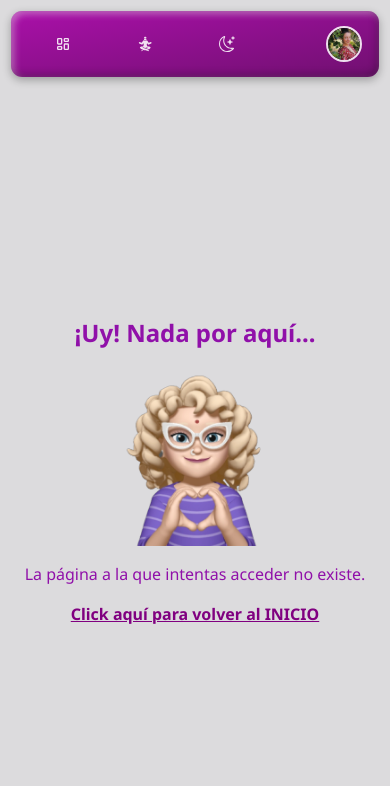
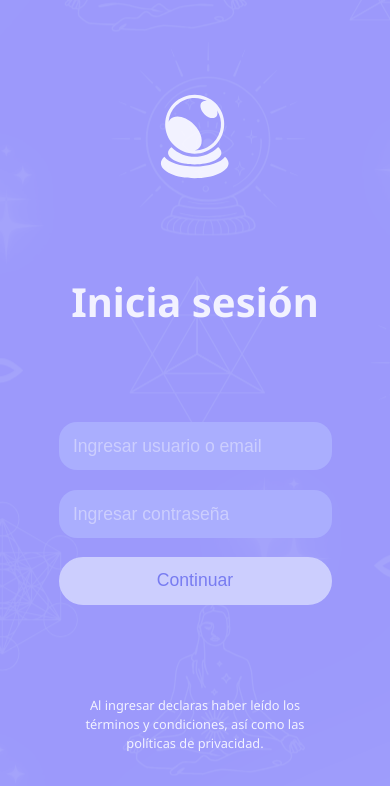
Before and after one commit to tomasjibaja/edb0.1, a React (Vite) app: page /login in a window 390 px wide. Shown: the top 786 px of the page. Built offline with nearby package versions, Linux system fonts and the light colour scheme.

Commit message:
agregada login-page, mobile y rutas publicas y de usuario (solo el front)

```diff
--- a/src/App.jsx
+++ b/src/App.jsx
@@ -1,7 +1,5 @@
 import { useState, useEffect } from 'react';
 import Router from './router/Router'
-import Sidebar from './components/Sidebar'
-import Loading from './components/Loading'
 import './App.css'
 
 function App() {
@@ -15,8 +13,6 @@ function App() {
   return (
     <>
       <div className="main">
-        {isLoading && <Loading />}
-        <Sidebar />
         <Router />
       </div>
     </>
--- /dev/null
+++ b/src/components/LoginForm.css
@@ -0,0 +1,106 @@
+.login-form {
+  position: fixed;
+  top: 0;
+  right: 0;
+  height: 100%;
+  width: 36%;
+  background-color: #999afa;
+  display: flex;
+  flex-direction: column;
+  align-items: center;
+  justify-content: space-evenly;
+  overflow: hidden;
+}
+
+.login-form--bkg {
+  position: absolute;
+  z-index: -1;
+  opacity: .2;
+  animation: login-bkg 90s ease-in-out infinite;
+}
+
+.login-form > svg {
+  width: 90px;
+  height: 90px;
+  animation: login-glare 30s linear infinite;
+}
+
+.login-form > h3 {
+  font-size: 2.5rem;
+  margin: 0;
+}
+
+.login-form > form {
+  display: flex;
+  flex-direction: column;
+  align-items: center;
+  justify-content: center;
+  width: 70%;
+  gap: 1.2rem;
+}
+
+.login-form > form > input {
+  box-sizing: border-box;
+  width: 100%;
+  line-height: 3rem;
+  font-size: 1.1rem;
+  font-weight: 200;
+  padding: 0 .9rem;
+  border-radius: 18px;
+  border: none;
+  background-color: #aaaefe;
+  outline: none;
+}
+
+.login-form > form > input:focus {
+  outline: 1px solid #cccefe;
+}
+
+.login-form > form > input::placeholder {
+  color: #cccefe;
+}
+
+.login-form > form > button {
+  margin: 0;
+  width: 100%;
+  height: 3rem;
+  border-radius: 30px;
+  background-color: #cccefe;
+  border: 2px solid #cccefe;
+  color: #787cf1;
+  font-size: 1.1rem;
+  font-weight: 200;
+  cursor: pointer;
+  transition: all .3s ease-in-out;
+}
+
+.login-form > form > button:hover {
+  background-color: #bbbefe;
+}
+
+.login--footer {
+  width: 60%;
+  font-size: .8rem;
+}
+
+@keyframes login-bkg {
+  0% {transform: translateY(-90px);}
+  50% {transform: translateY(90px);}
+  100% {transform: translateY(-90px);}
+}
+
+@keyframes login-glare {
+  0% {filter: drop-shadow(0 0 3px transparent);}
+  68% {filter: drop-shadow(0 0 3px transparent);}
+  69% {filter: drop-shadow(0 0 3px white);}
+  70% {filter: drop-shadow(0 0 3px transparent);}
+  71% {filter: drop-shadow(0 0 7px white);}
+  72% {filter: drop-shadow(0 0 3px transparent);}
+  100% {filter: drop-shadow(0 0 3px transparent);}
+}
+
+@media (max-width: 800px) {
+  .login-form {
+    width: 100%;
+  }
+}
--- /dev/null
+++ b/src/components/LoginForm.jsx
@@ -0,0 +1,24 @@
+import React from 'react'
+import { GiCrystalBall } from "react-icons/gi";
+import { Link } from 'react-router-dom'
+import './LoginForm.css'
+
+const LoginForm = () => {
+  return (
+    <div className='login-form'>
+      <img className='login-form--bkg' src="./login-bkg.png" alt="" />
+      <GiCrystalBall />
+      <h3>Inicia sesión</h3>
+      <form action="/">
+        <input placeholder='Ingresar usuario o email' type="text" />
+        <input placeholder='Ingresar contraseña' type="password" />
+        <button>Continuar</button>
+      </form>
+      <span className="login--footer">
+        Al ingresar declaras haber leído los términos y condiciones, así como las políticas de privacidad.
+      </span>
+    </div>
+  )
+}
+
+export default LoginForm
--- /dev/null
+++ b/src/components/PublicRoute.jsx
@@ -0,0 +1,11 @@
+import React from 'react'
+
+const PublicRoute = ({children}) => {
+  return (
+    <>
+      {children}
+    </>
+  )
+}
+
+export default PublicRoute
--- a/src/components/Sidebar.jsx
+++ b/src/components/Sidebar.jsx
@@ -15,7 +15,7 @@ const Sidebar = () => {
         <img src="./lu-bio.jpeg" alt="" onClick={() => setAccountMenu(!accountMenu)}/>
         {accountMenu && <div className="account-menu" onMouseLeave={() => setAccountMenu(!accountMenu)}>
           <Link to={'/cuenta'} onClick={() => setAccountMenu(!accountMenu)}>Tu cuenta</Link>
-          <Link to={'/logout'} onClick={() => setAccountMenu(!accountMenu)}>Cerrar sesión</Link>
+          <Link to={'/login'} onClick={() => setAccountMenu(!accountMenu)}>Cerrar sesión</Link>
         </div>}
       </div>
       <div className="icons">
--- /dev/null
+++ b/src/components/UserRoute.jsx
@@ -0,0 +1,13 @@
+import React from 'react'
+import Sidebar from './Sidebar'
+
+const UserRoute = ({children}) => {
+  return (
+    <>
+      <Sidebar />
+      {children}
+    </>
+  )
+}
+
+export default UserRoute
--- /dev/null
+++ b/src/pages/Login.css
@@ -0,0 +1,21 @@
+.login--img {
+  position: fixed;
+  top: 0;
+  left: 0;
+  height: 100%;
+  min-width: 64%;
+  object-fit: cover;
+  animation: login-brightness 18s ease-in-out infinite;
+}
+
+@keyframes login-brightness {
+  0% {filter: brightness(.93);}
+  50% {filter: brightness(.7);}
+  100% {filter: brightness(.93);}
+}
+
+@media (max-width: 800px) {
+  .login--img {
+    display: none;
+  }
+}
--- /dev/null
+++ b/src/pages/Login.jsx
@@ -0,0 +1,14 @@
+import React from 'react'
+import LoginForm from '../components/LoginForm'
+import './Login.css'
+
+const Login = () => {
+  return (
+    <div className='login'>
+      <img src="./login.png" alt="login-img" className="login--img" />
+      <LoginForm />
+    </div>
+  )
+}
+
+export default Login
--- a/src/pages/Meditations.css
+++ b/src/pages/Meditations.css
@@ -25,7 +25,6 @@
 .meditations--desktop {
   display: grid;
   grid-template-columns: repeat(auto-fill, minmax(250px, 1fr));
-  place-content: center;
   gap: 1rem;
 }
 
--- a/src/router/Router.jsx
+++ b/src/router/Router.jsx
@@ -1,25 +1,77 @@
-import React from 'react'
-import { Routes, Route } from 'react-router-dom'
-import Dashboard from '../pages/Dashboard'
-import Account from '../pages/Account'
-import Meditations from '../pages/Meditations'
-import Meditation from '../pages/Meditation'
-import Logout from '../pages/Logout'
-import NotFound from '../pages/NotFound'
-import Practices from '../pages/Practices'
+import React from "react";
+import { Routes, Route } from "react-router-dom";
+import Dashboard from "../pages/Dashboard";
+import Account from "../pages/Account";
+import Meditations from "../pages/Meditations";
+import Meditation from "../pages/Meditation";
+import NotFound from "../pages/NotFound";
+import Practices from "../pages/Practices";
+import Login from "../pages/Login";
+import Sidebar from "../components/Sidebar";
+import UserRoute from "../components/UserRoute";
+import PublicRoute from "../components/PublicRoute";
 
 const Router = () => {
   return (
     <Routes>
-      <Route path='/' element={<Dashboard />} />
-      <Route path='/cuenta' element={<Account />} />
-      <Route path='/meditaciones' element={<Meditations />} />
-      <Route path='/meditaciones/:id' element={<Meditation />} />
-      <Route path='/practicas' element={<Practices />} />
-      <Route path='/logout' element={<Logout />} />
-      <Route path='/*' element={<NotFound />} />
+      <Route
+        path="/login"
+        element={
+          <PublicRoute>
+            <Login />
+          </PublicRoute>
+        }
+      />
+      <Route
+        path="/"
+        element={
+          <UserRoute>
+            <Dashboard />
+          </UserRoute>
+        }
+      />
+      <Route
+        path="/cuenta"
+        element={
+          <UserRoute>
+            <Account />
+          </UserRoute>
+        }
+      />
+      <Route
+        path="/meditaciones"
+        element={
+          <UserRoute>
+            <Meditations />
+          </UserRoute>
+        }
+      />
+      <Route
+        path="/meditaciones/:id"
+        element={
+          <UserRoute>
+            <Meditation />
+          </UserRoute>
+        }
+      />
+      <Route
+        path="/practicas"
+        element={
+          <UserRoute>
+            <Practices />
+          </UserRoute>
+        }
+      />
+      <Route
+        path="/*"
+        element={
+          <UserRoute>
+            <NotFound />
+          </UserRoute>
+        }
+      />
     </Routes>
-  )
-}
+  );
+};
 
-export default Router
+export default Router;
```
Also changed, not shown: public/login-bkg.png (added), public/login.png (added).
